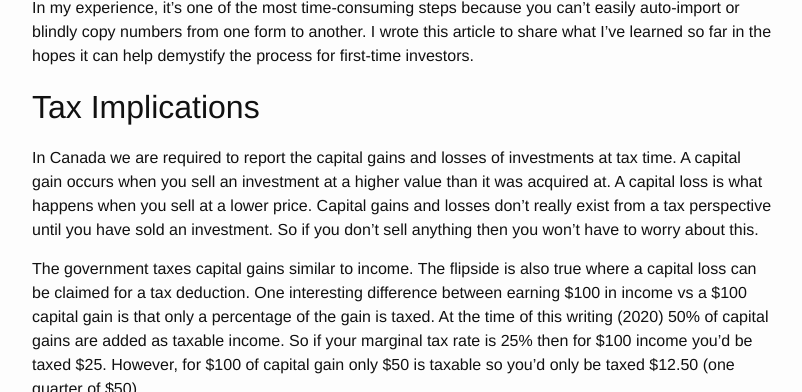
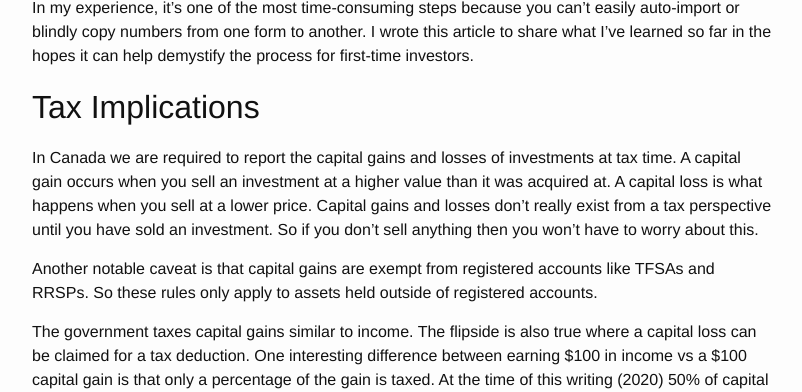
Before and after one commit to OliverCardoza/OliverCardoza.github.io, a Jekyll site: the page built from _posts/2020-06-09-capital-gains-101.markdown, in a window 1280 px wide and 900 px high, scrolled down 354 px, cut to the strip 0-392 px from the top of the window. Shown: the whole strip, without its empty margins (238-1040 px from the left). Built offline with Jekyll 4.4.1, drawn with Linux system fonts in a browser that asks for light colours.

Commit message:
add note that capital gains are exempt in rrsp/tfsa

```diff
--- a/_posts/2020-06-09-capital-gains-101.markdown
+++ b/_posts/2020-06-09-capital-gains-101.markdown
@@ -13,6 +13,8 @@ As soon as you start investing you need to worry about calculating capital gains
 ## Tax Implications
 
 In Canada we are required to report the capital gains and losses of investments at tax time. A capital gain occurs when you sell an investment at a higher value than it was acquired at. A capital loss is what happens when you sell at a lower price. Capital gains and losses don’t really exist from a tax perspective until you have sold an investment. So if you don’t sell anything then you won’t have to worry about this.
+
+Another notable caveat is that capital gains are exempt from registered accounts like TFSAs and RRSPs. So these rules only apply to assets held outside of registered accounts.
 
 The government taxes capital gains similar to income. The flipside is also true where a capital loss can be claimed for a tax deduction. One interesting difference between earning $100 in income vs a $100 capital gain is that only a percentage of the gain is taxed. At the time of this writing (2020) 50% of capital gains are added as taxable income. So if your marginal tax rate is 25% then for $100 income you’d be taxed $25. However, for $100 of capital gain only $50 is taxable so you’d only be taxed $12.50 (one quarter of $50).
 
```
